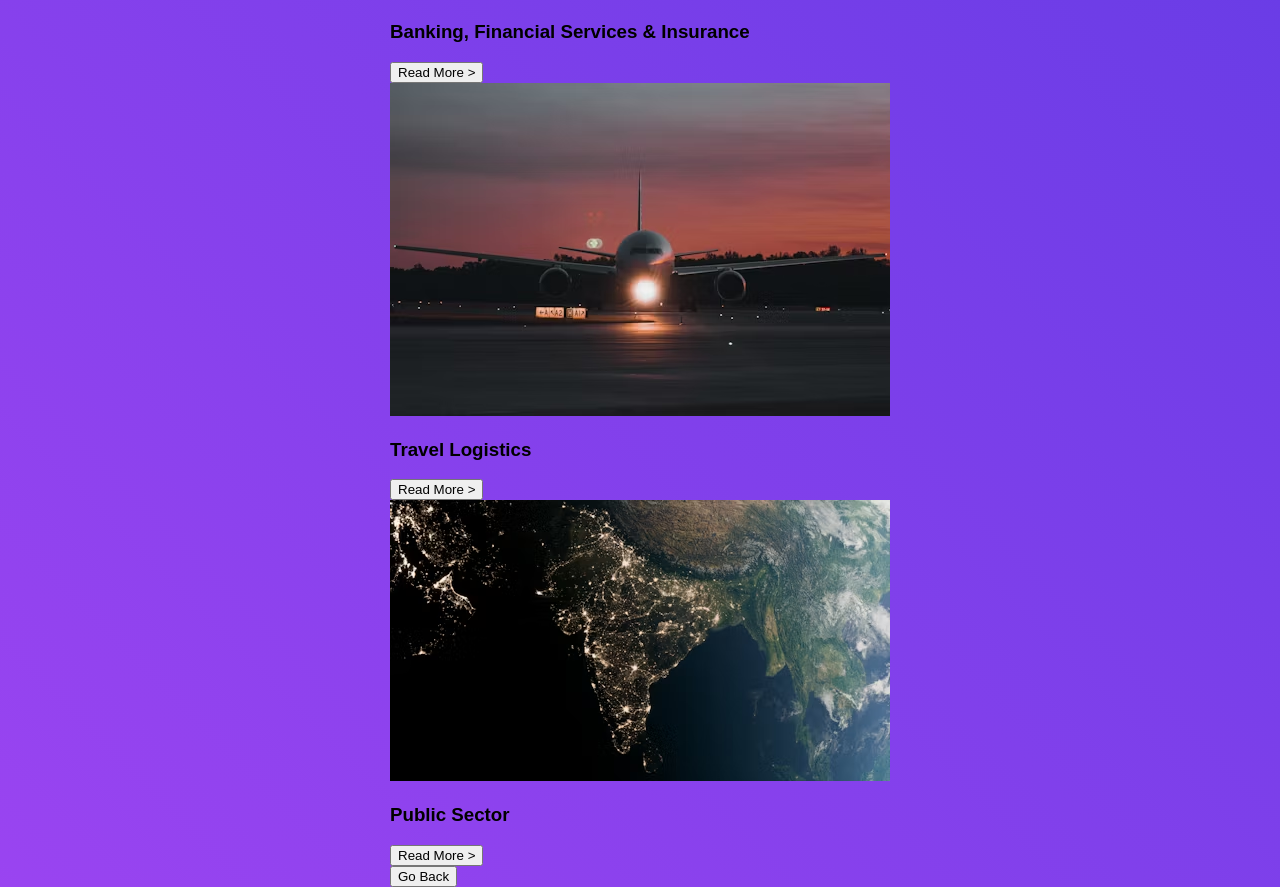
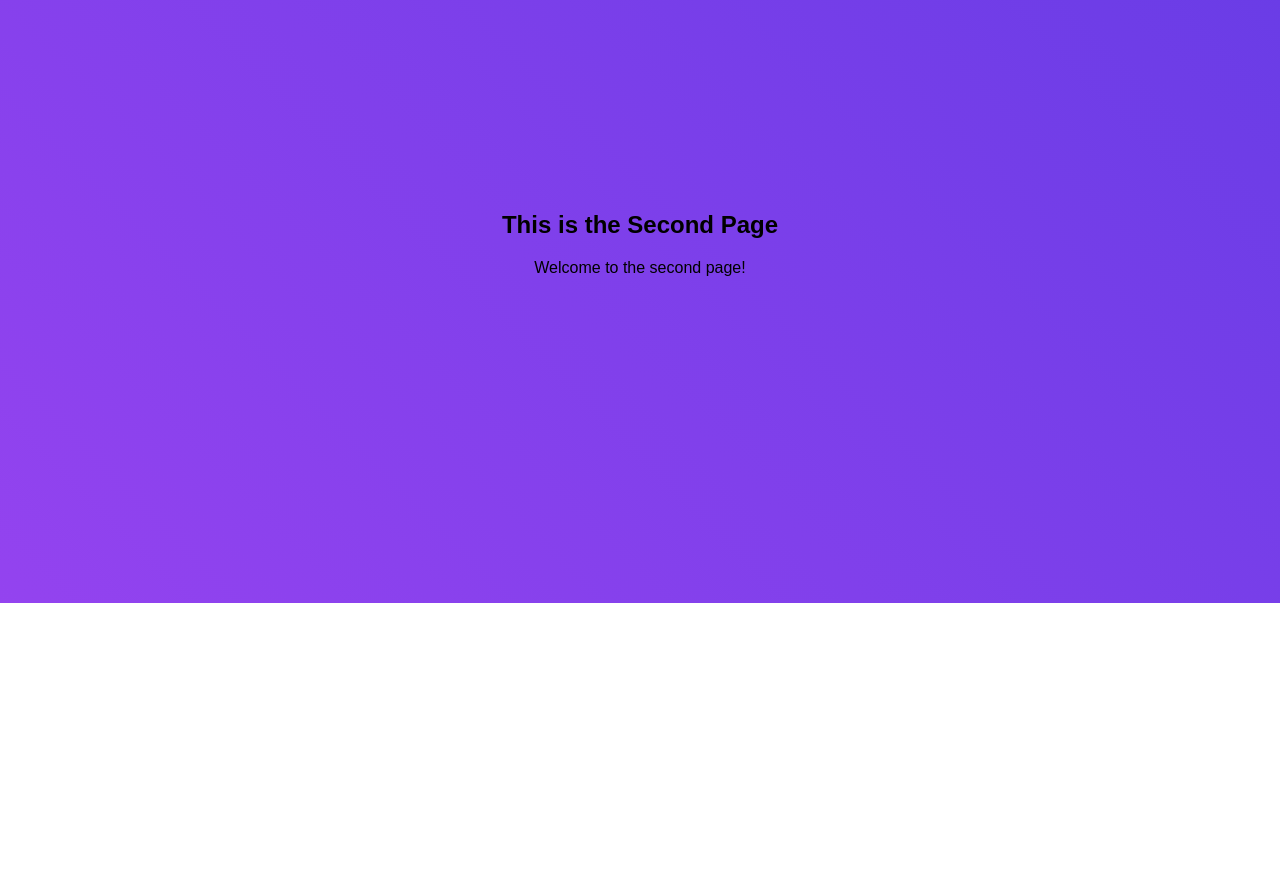
Before and after one commit to AnkithBhargav/carousel_test, a React (Vite) app: page /second in a window 1280 px wide. Shown: the part 197-1084 px from the top of the page. After the commit the page ends 800 px from the top, so only its background shows below. Built offline with nearby package versions, Linux system fonts and the light colour scheme.

Commit message:
Add lucide-react dependency; refactor SecondPage component and remove unused styles

```diff
--- a/package.json
+++ b/package.json
@@ -12,6 +12,7 @@
   },
   "dependencies": {
     "bootstrap": "^5.3.6",
+    "lucide-react": "^0.510.0",
     "react": "^19.1.0",
     "react-bootstrap": "^2.10.10",
     "react-dom": "^19.1.0",
--- a/src/App.jsx
+++ b/src/App.jsx
@@ -12,7 +12,7 @@ function App() {
     // Show alert (optional)
     alert("Button clicked!");
     // Navigate to /second page
-    navigate("/second");
+    // navigate("/second");
   };
 
   return (
--- a/src/components/pages/SecondPage.jsx
+++ b/src/components/pages/SecondPage.jsx
@@ -1,42 +1,12 @@
-// src/pages/SecondPage.jsx
 import React from "react";
-import { Link } from "react-router-dom";
 
-const industries = [
-  {
-    title: "Banking, Financial Services & Insurance",
-    image: "/images/image 1.avif",
-  },
-  {
-    title: "Travel Logistics",
-    image: "/images/image 2.avif",
-  },
-  {
-    title: "Public Sector",
-    image: "/images/image 3.avif",
-  },
-];
+const HEADING_TEXT = "This is the Second Page";
 
-function SecondPage() {
-  return (
-    <div className="second-page">
-      <h2>Industries we Cater to</h2>
-      <div className="industry-container">
-        {industries.map((item, index) => (
-          <div key={index} className="industry-card">
-            <img src={item.image} alt={item.title} />
-            <div className="overlay">
-              <h3>{item.title}</h3>
-              <button>Read More &gt;</button>
-            </div>
-          </div>
-        ))}
-      </div>
-      <Link to="/">
-        <button className="back-button">Go Back</button>
-      </Link>
-    </div>
-  );
-}
+const SecondPage = () => (
+  <div style={{ textAlign: "center", padding: "40px" }}>
+    <h2>{HEADING_TEXT}</h2>
+    <p>Welcome to the second page!</p>
+  </div>
+);
 
 export default SecondPage;
--- a/src/components/pages/Secoundpage.css
+++ /dev/null
@@ -1,76 +0,0 @@
-/* src/pages/SecondPage.css */
-
-.second-page {
-  text-align: center;
-  padding: 40px 20px;
-  background-color: #fff;
-}
-
-h2 {
-  font-size: 2rem;
-  margin-bottom: 30px;
-}
-
-.industry-container {
-  display: flex;
-  justify-content: center;
-  flex-wrap: wrap;
-  gap: 20px;
-}
-
-.industry-card {
-  position: relative;
-  width: 280px;
-  height: 180px;
-  border-radius: 12px;
-  overflow: hidden;
-  box-shadow: 0 6px 20px rgba(0, 0, 0, 0.2);
-  transition: transform 0.3s ease;
-}
-
-.industry-card img {
-  width: 100%;
-  height: 100%;
-  object-fit: cover;
-}
-
-.overlay {
-  position: absolute;
-  bottom: 0;
-  width: 100%;
-  padding: 20px;
-  background: linear-gradient(to top, rgba(128, 0, 128, 0.7), transparent);
-  color: white;
-  text-align: left;
-}
-
-.overlay h3 {
-  font-size: 1rem;
-  margin-bottom: 10px;
-}
-
-.overlay button {
-  padding: 8px 16px;
-  font-size: 0.9rem;
-  background: transparent;
-  border: 2px solid white;
-  color: white;
-  border-radius: 20px;
-  cursor: pointer;
-  transition: all 0.3s ease;
-}
-
-.overlay button:hover {
-  background: white;
-  color: purple;
-}
-
-.back-button {
-  margin-top: 40px;
-  padding: 10px 20px;
-  font-size: 1rem;
-  background-color: #eee;
-  border: none;
-  border-radius: 8px;
-  cursor: pointer;
-}
```
Also changed, not shown: src/components/pages/Secoundpage.jsx (added, +42 -0 lines), 1 other file (tests, documents, lock files or other folders).
